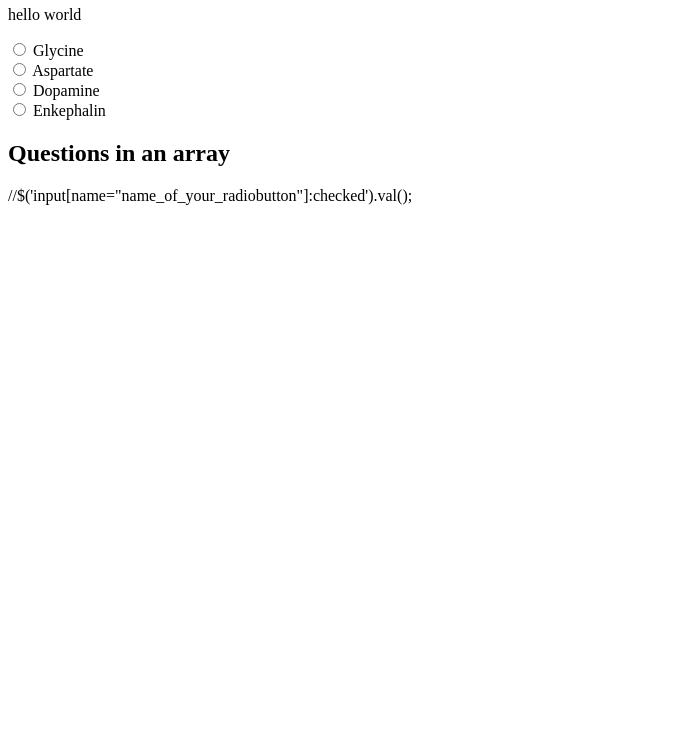
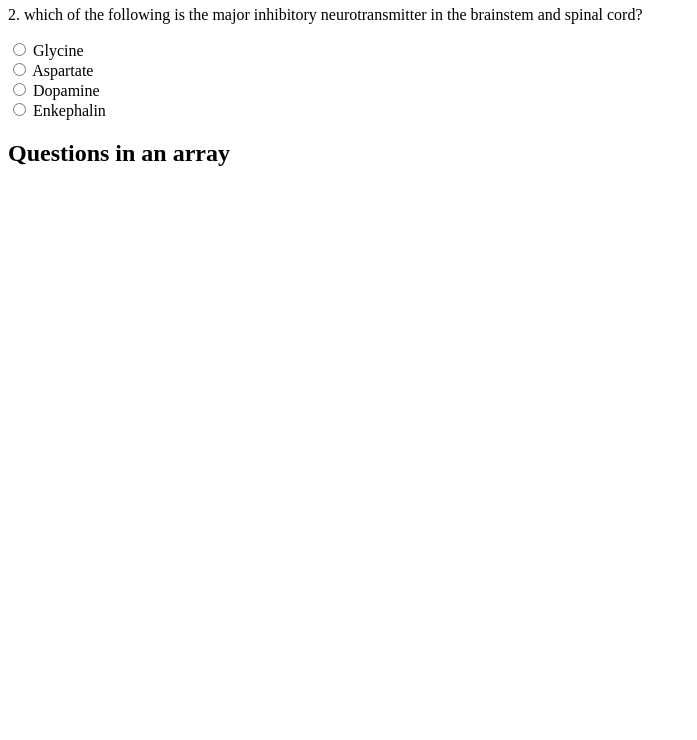
Before and after one commit to pythagoras227/Feedback_single_question, a plain HTML site: page index.html in a window 1280 px wide. Shown: the part 60-800 px from the top of the page, without its empty margins (0-697 px from the left). Drawn offline with Linux system fonts and the light colour scheme.

Commit message:
end of session update
need to refer to comment code in terms of calling particular questions by their id

```diff
--- a/index.html
+++ b/index.html
@@ -6,9 +6,9 @@
 <script src="jquery-3.5.1.min.js"></script>
 <h1>PY2CP ad radio buttons test</h1>
 
-  <p id="question_p">
+  <p id="question_2">
 
-  <script> $("#question_p").html("hello world")
+  <script> $("#question_2").html("2. which of the following is the major inhibitory neurotransmitter in the brainstem and spinal cord?")
 
   </script></p>
 
@@ -27,7 +27,8 @@
 <p id="show"></p>
 
 <script>
-
+//$('input[name="name_of_your_radiobutton"]:checked').val();
+//var this_question = questions_radio[0].question;
   var questions_radio = [
     {
       question: "2. which of the following is the major inhibitory neurotransmitter in the brainstem and spinal cord?",
@@ -143,4 +144,3 @@ var questions_checkbox = [
 
 </body>
 </html>
- //$('input[name="name_of_your_radiobutton"]:checked').val();
```
